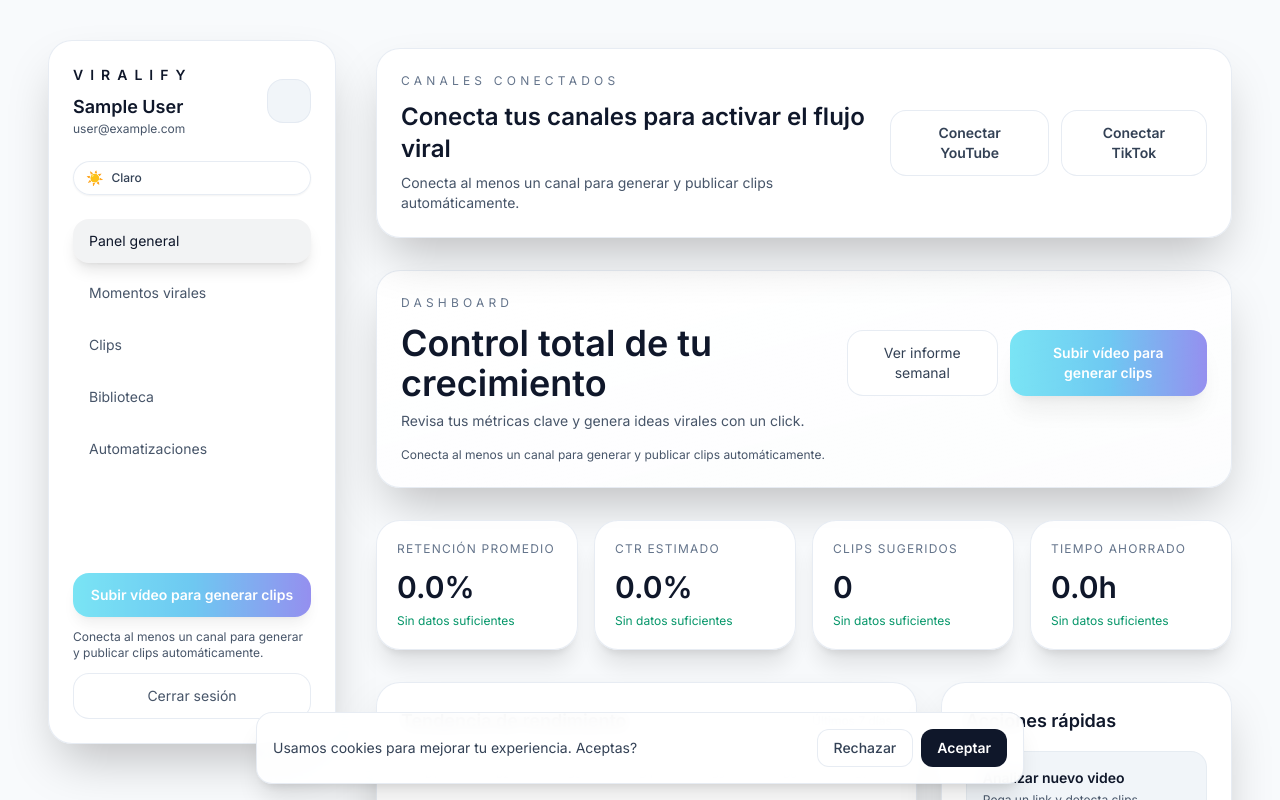
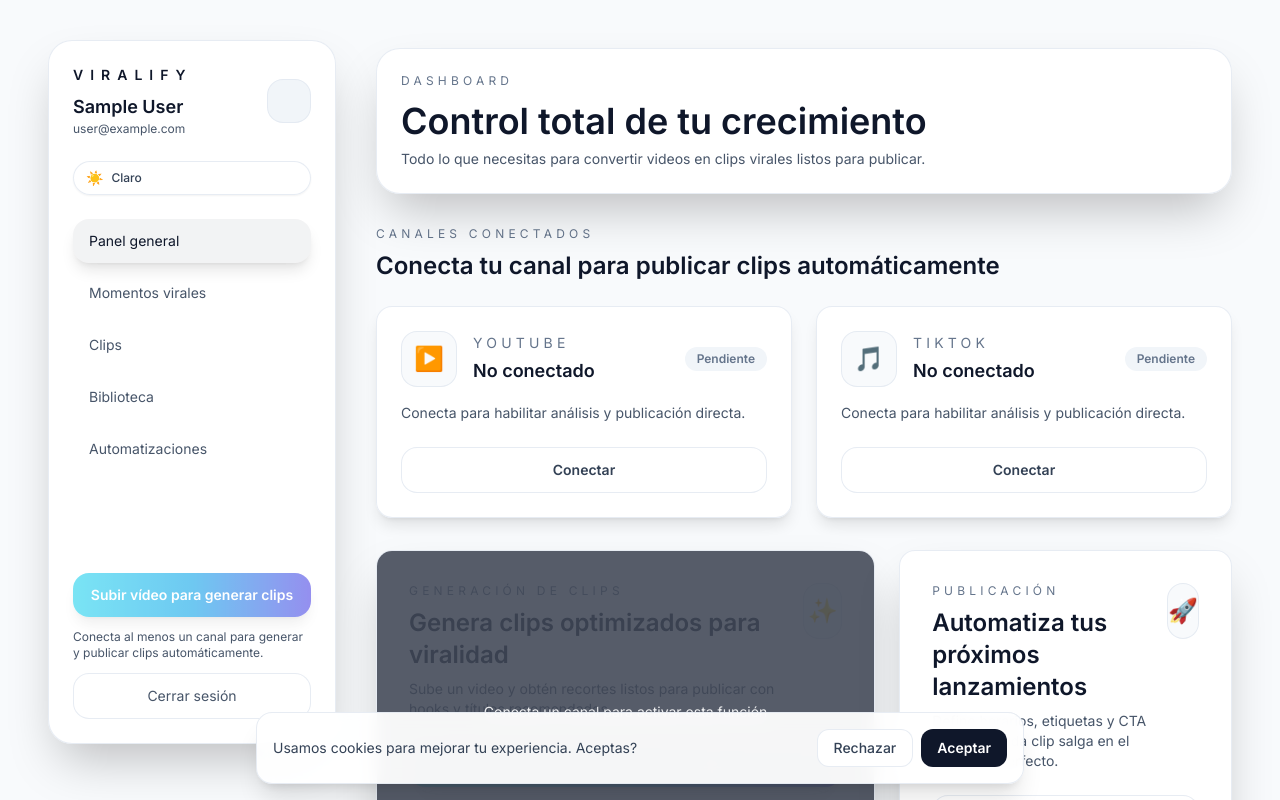
Before and after one commit to mateiiorga2009-sudo/mvp-bachiller, a Next.js app: page /dashboard in a window 1280 px wide. Shown: the top 800 px of the page. Built offline with nearby package versions, Linux system fonts and the light colour scheme; no server answers; sample sign-in values are in the browser's storage.

Commit message:
Rediseño premium del dashboard y feature cards

```diff
--- a/app/dashboard/DashboardClient.tsx
+++ b/app/dashboard/DashboardClient.tsx
@@ -53,43 +53,137 @@ export default function DashboardClient({
       />
 
       <main className="flex-1 space-y-8 lg:pt-2 animate-panel-in">
-        <section className="rounded-3xl border border-slate-200/80 bg-white/90 p-6 shadow-2xl backdrop-blur dark:border-white/15 dark:bg-white/10">
-          <div className="flex flex-col gap-4 lg:flex-row lg:items-center lg:justify-between">
+        <DashboardHeader />
+
+        <section className="space-y-6">
           <div>
             <p className="text-xs uppercase tracking-[0.35em] text-slate-500 dark:text-white/60">
               Canales conectados
             </p>
-              <h2 className="mt-3 text-2xl font-semibold text-slate-900 dark:text-white">
-                Conecta tus canales para activar el flujo viral
+            <h2 className="mt-2 text-2xl font-semibold text-slate-900 dark:text-white">
+              Conecta tu canal para publicar clips automáticamente
             </h2>
-              <p className="mt-2 text-sm text-slate-600 dark:text-white/70">
-                {hasConnectedChannel
-                  ? "Tienes al menos un canal conectado (simulado)."
-                  : "Conecta al menos un canal para generar y publicar clips automáticamente."}
+          </div>
+
+          <div className="grid gap-6 lg:grid-cols-2">
+            {[
+              { name: "YouTube", icon: "▶️" },
+              { name: "TikTok", icon: "🎵" }
+            ].map((channel) => {
+              const isConnected = hasConnectedChannel;
+              return (
+                <div
+                  key={channel.name}
+                  className="group relative overflow-hidden rounded-2xl border border-slate-200/80 bg-white/90 p-6 shadow-lg backdrop-blur-xl transition hover:-translate-y-1 hover:shadow-2xl dark:border-white/20 dark:bg-white/10"
+                >
+                  <div className="flex items-center justify-between">
+                    <div className="flex items-center gap-4">
+                      <div className="flex h-14 w-14 items-center justify-center rounded-2xl border border-slate-200/80 bg-slate-50 text-2xl dark:border-white/20 dark:bg-white/10">
+                        {channel.icon}
+                      </div>
+                      <div>
+                        <p className="text-sm uppercase tracking-[0.3em] text-slate-500 dark:text-white/60">
+                          {channel.name}
+                        </p>
+                        <p className="mt-1 text-lg font-semibold text-slate-900 dark:text-white">
+                          {isConnected ? "Conectado" : "No conectado"}
                         </p>
                       </div>
-            <div className="flex flex-col gap-3 sm:flex-row">
+                    </div>
+                    <span
+                      className={`rounded-full px-3 py-1 text-xs font-semibold ${
+                        isConnected
+                          ? "bg-emerald-500/20 text-emerald-700 dark:text-emerald-200"
+                          : "bg-slate-100 text-slate-500 dark:bg-white/10 dark:text-white/60"
+                      }`}
+                    >
+                      {isConnected ? "Activo" : "Pendiente"}
+                    </span>
+                  </div>
+                  <p className="mt-4 text-sm text-slate-600 dark:text-white/70">
+                    {isConnected
+                      ? "Gestiona la sincronización y publicación automática."
+                      : "Conecta para habilitar análisis y publicación directa."}
+                  </p>
                   <button
                     onClick={() => navigate("/connect")}
-                className="rounded-2xl border border-slate-200/80 bg-white px-6 py-3 text-sm font-semibold text-slate-700 transition hover:border-slate-300 dark:border-white/20 dark:bg-white/5 dark:text-white/80 dark:hover:border-white/40"
+                    className="mt-6 w-full rounded-2xl border border-slate-200/80 bg-white px-4 py-3 text-sm font-semibold text-slate-700 transition hover:border-slate-300 dark:border-white/20 dark:bg-white/10 dark:text-white dark:hover:border-white/40 dark:hover:bg-white/20"
                   >
-                Conectar YouTube
-              </button>
-              <button
-                onClick={() => navigate("/connect")}
-                className="rounded-2xl border border-slate-200/80 bg-white px-6 py-3 text-sm font-semibold text-slate-700 transition hover:border-slate-300 dark:border-white/20 dark:bg-white/5 dark:text-white/80 dark:hover:border-white/40"
-              >
-                Conectar TikTok
+                    {isConnected ? "Gestionar" : "Conectar"}
                   </button>
                 </div>
+              );
+            })}
           </div>
         </section>
 
-        <DashboardHeader
-          onGenerate={() => hasConnectedChannel && setIsGenerateOpen(true)}
-          onViewReport={() => navigate("/library")}
-          hasConnectedChannel={hasConnectedChannel}
-        />
+        <section className="grid gap-6 lg:grid-cols-[1.2fr_0.8fr]">
+          <div className="relative overflow-hidden rounded-2xl border border-slate-200/80 bg-white/90 p-8 shadow-2xl backdrop-blur-xl transition hover:-translate-y-1 hover:shadow-2xl dark:border-white/20 dark:bg-white/10">
+            {!hasConnectedChannel && (
+              <div className="absolute inset-0 z-10 flex items-center justify-center bg-slate-900/70 text-center text-sm text-white/90">
+                Conecta un canal para activar esta función
+              </div>
+            )}
+            <div className={hasConnectedChannel ? "" : "opacity-40"}>
+              <div className="flex items-start justify-between">
+                <div>
+                  <p className="text-xs uppercase tracking-[0.35em] text-slate-500 dark:text-white/60">
+                    Generación de clips
+                  </p>
+                  <h3 className="mt-2 text-2xl font-semibold text-slate-900 dark:text-white">
+                    Genera clips optimizados para viralidad
+                  </h3>
+                  <p className="mt-2 text-sm text-slate-600 dark:text-white/70">
+                    Sube un video y obtén recortes listos para publicar con
+                    hooks y títulos recomendados.
+                  </p>
+                </div>
+                <div className="flex h-14 w-14 items-center justify-center rounded-2xl border border-slate-200/80 bg-slate-50 text-2xl dark:border-white/20 dark:bg-white/10">
+                  ✨
+                </div>
+              </div>
+              <button
+                onClick={() => hasConnectedChannel && setIsGenerateOpen(true)}
+                disabled={!hasConnectedChannel}
+                className="mt-6 w-full rounded-2xl bg-gradient-to-r from-cyan-400 via-sky-500 to-indigo-600 px-6 py-3 text-sm font-semibold text-white shadow-xl transition hover:scale-[1.02] disabled:cursor-not-allowed disabled:opacity-60"
+              >
+                Subir vídeo para generar clips
+              </button>
+              {!hasConnectedChannel && (
+                <p className="mt-3 text-xs text-slate-600 dark:text-white/60">
+                  Conecta al menos un canal para generar y publicar clips
+                  automáticamente.
+                </p>
+              )}
+            </div>
+          </div>
+
+          <div className="rounded-2xl border border-slate-200/80 bg-white/90 p-8 shadow-2xl backdrop-blur-xl transition hover:-translate-y-1 hover:shadow-2xl dark:border-white/20 dark:bg-white/10">
+            <div className="flex items-start justify-between">
+              <div>
+                <p className="text-xs uppercase tracking-[0.35em] text-slate-500 dark:text-white/60">
+                  Publicación
+                </p>
+                <h3 className="mt-2 text-2xl font-semibold text-slate-900 dark:text-white">
+                  Automatiza tus próximos lanzamientos
+                </h3>
+                <p className="mt-2 text-sm text-slate-600 dark:text-white/70">
+                  Define horarios, etiquetas y CTA para que cada clip salga en
+                  el momento perfecto.
+                </p>
+              </div>
+              <div className="flex h-14 w-14 items-center justify-center rounded-2xl border border-slate-200/80 bg-slate-50 text-2xl dark:border-white/20 dark:bg-white/10">
+                🚀
+              </div>
+            </div>
+            <button
+              onClick={() => navigate("/library")}
+              className="mt-6 w-full rounded-2xl border border-slate-200/80 bg-white px-4 py-3 text-sm font-semibold text-slate-700 transition hover:border-slate-300 dark:border-white/20 dark:bg-white/10 dark:text-white dark:hover:border-white/40 dark:hover:bg-white/20"
+            >
+              Ver plan de publicación
+            </button>
+          </div>
+        </section>
         <StatsGrid stats={stats} />
 
         <section className="grid gap-6 lg:grid-cols-[1.3fr_0.7fr]">
--- a/app/dashboard/components/DashboardHeader.tsx
+++ b/app/dashboard/components/DashboardHeader.tsx
@@ -1,18 +1,6 @@
-type DashboardHeaderProps = {
-  onGenerate: () => void;
-  onViewReport: () => void;
-  hasConnectedChannel: boolean;
-};
-
-export default function DashboardHeader({
-  onGenerate,
-  onViewReport,
-  hasConnectedChannel
-}: DashboardHeaderProps) {
+export default function DashboardHeader() {
   return (
-    <header className="rounded-3xl border border-slate-200/80 bg-gradient-to-br from-white via-white/80 to-white/60 p-6 shadow-2xl dark:border-white/15 dark:from-white/10 dark:via-white/5 dark:to-transparent">
-      <div className="flex flex-col gap-6 lg:flex-row lg:items-center lg:justify-between">
-        <div>
+    <header className="rounded-3xl border border-slate-200/80 bg-white/90 p-6 shadow-2xl backdrop-blur-xl dark:border-white/20 dark:bg-white/10">
       <p className="text-xs uppercase tracking-[0.35em] text-slate-500 dark:text-white/60">
         Dashboard
       </p>
@@ -20,31 +8,9 @@ export default function DashboardHeader({
         Control total de tu crecimiento
       </h1>
       <p className="mt-2 text-sm text-slate-600 dark:text-white/70">
-            Revisa tus métricas clave y genera ideas virales con un click.
+        Todo lo que necesitas para convertir videos en clips virales listos para
+        publicar.
       </p>
-        </div>
-        <div className="flex flex-col gap-3 sm:flex-row">
-          <button
-            onClick={onViewReport}
-            className="rounded-2xl border border-slate-200/80 bg-white px-6 py-3 text-sm text-slate-700 transition hover:border-slate-300 dark:border-white/20 dark:bg-white/5 dark:text-white/80 dark:hover:border-white/40"
-          >
-            Ver informe semanal
-          </button>
-          <button
-            onClick={onGenerate}
-            disabled={!hasConnectedChannel}
-            className="rounded-2xl bg-gradient-to-r from-cyan-400 via-sky-500 to-indigo-600 px-6 py-3 text-sm font-semibold text-white shadow-xl transition hover:scale-[1.02] disabled:cursor-not-allowed disabled:opacity-60"
-          >
-            Subir vídeo para generar clips
-          </button>
-        </div>
-      </div>
-      {!hasConnectedChannel && (
-        <p className="mt-4 text-xs text-slate-600 dark:text-white/60">
-          Conecta al menos un canal para generar y publicar clips
-          automáticamente.
-        </p>
-      )}
     </header>
   );
 }
```
Lines whose indentation alone changed are shown as unchanged.
